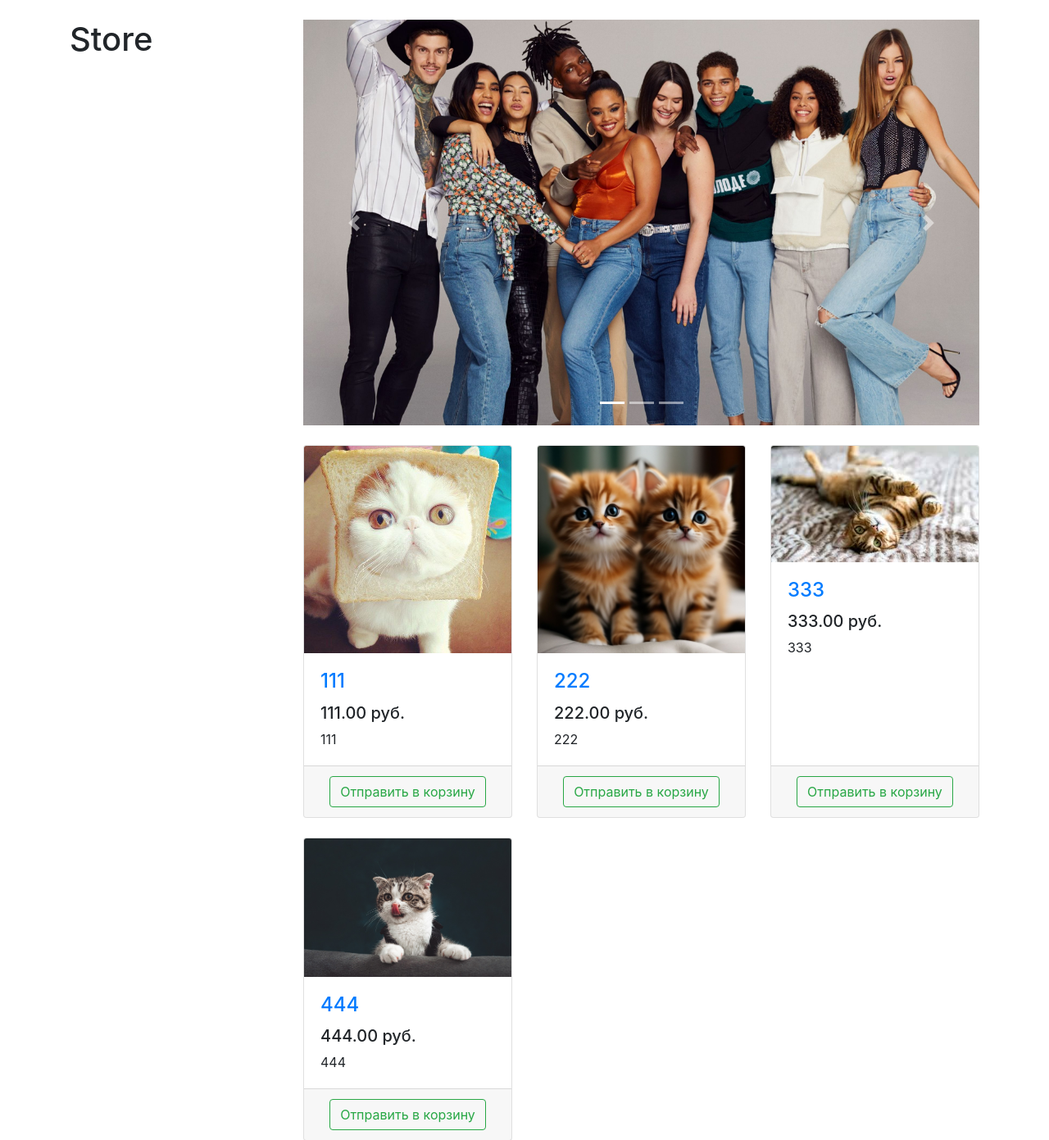
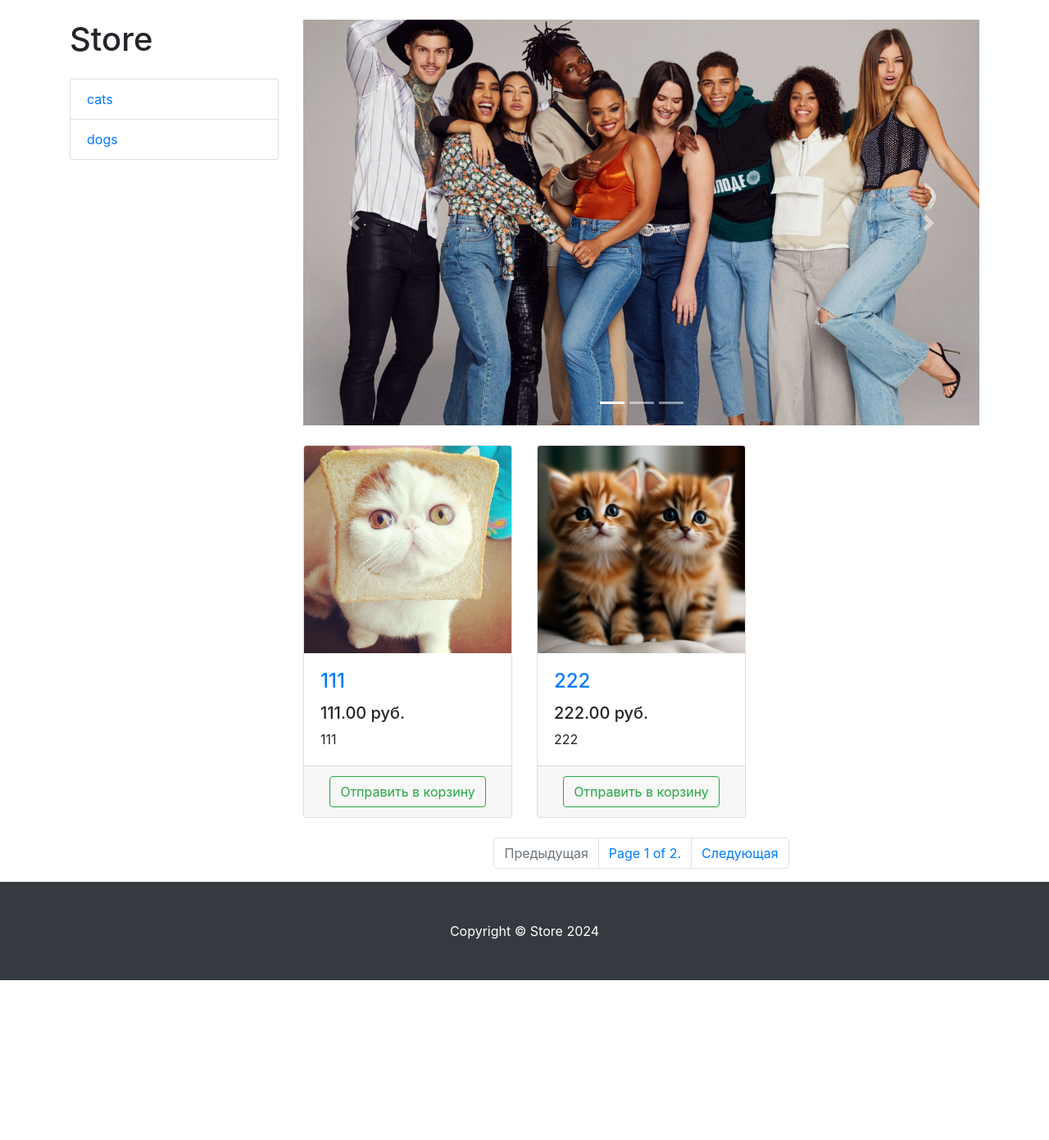
Before and after one commit to Ridmovies/store, a Django app: page /products/ in a window 1280 px wide. Shown: the part 56-1447 px from the top of the page at 82% size. After the commit the page ends 1252 px from the top, so only its background shows below. Run offline with Django 5.2, Linux system fonts and the light colour scheme; data comes from the database, SQL or seed files in the repository; both versions use the stored data as it was after the commit; parts of the project's set-up code (start-up, migrations or seed data) failed here and were passed over; some libraries are stand-ins or nearby versions.

Commit message:
- add pagination

```diff
--- a/products/templates/products/products.html
+++ b/products/templates/products/products.html
@@ -15,7 +15,7 @@
                 <h1 class="my-4">Store</h1>
                 <div class="list-group">
                     {% for category in categories %}
-                        <a href="#" class="list-group-item">
+                        <a href="{% url 'products:category' category_id=category.id %}" class="list-group-item">
                             {{ category.name }}
                         </a>
                     {% endfor %}
@@ -58,7 +58,7 @@
 
                 <div class="row">
 
-                    {% for product in object_list %}
+                    {% for product in page_obj %}
                         <div class="col-lg-4 col-md-6 mb-4">
                             <div class="card h-100">
                                 <a href="#">
@@ -90,21 +90,20 @@
                         <ul class="pagination justify-content-center">
                             <li class="page-item {% if not page_obj.has_previous %} disabled {% endif %}">
                                 <a class="page-link"
-                                   href="{% if page_obj.has_previous %} {% url 'products:paginator' page_obj.previous_page_number %} {% else %} # {% endif %}"
+                                   href="{% if page_obj.has_previous %} ?page={{ page_obj.previous_page_number }} {% else %} # {% endif %}"
                                    tabindex="-1" aria-disabled="true">
                                     Предыдущая
                                 </a>
                             </li>
-                            {% for page in paginator.page_range %}
+
                                 <li class="page-item">
-                                    <a class="page-link" href="{% url 'products:paginator' page %}">
-                                        {{ page }}
-                                    </a>
+                                        <span class="page-link">
+                                            Page {{ page_obj.number }} of {{ page_obj.paginator.num_pages }}.
+                                        </span>
                                 </li>
-                            {% endfor %}
                             <li class="page-item {% if not page_obj.has_next %} disabled {% endif %}">
                                 <a class="page-link"
-                                   href="{% if page_obj.has_next %} {% url 'products:paginator' page_obj.next_page_number %} {% else %} # {% endif %}">
+                                   href="{% if page_obj.has_next %} ?page={{ page_obj.next_page_number }} {% else %} # {% endif %}">
                                     Следующая
                                 </a>
                             </li>
--- a/products/urls.py
+++ b/products/urls.py
@@ -11,6 +11,7 @@ app_name = 'products'
 
 urlpatterns = [
     path("", IndexView.as_view(), name="index"),
+    path("products/category/<int:category_id>/", ProductsView.as_view(), name="category"),
     path("products/", ProductsView.as_view(), name="products"),
     # path("basket/", BasketListView.as_view(), name="basket"),
     path("basket/add/<int:product_id>/", basket_add, name="basket_add"),
--- a/products/views.py
+++ b/products/views.py
@@ -4,7 +4,7 @@ from django.shortcuts import redirect
 from django.utils.decorators import method_decorator
 from django.views.generic import TemplateView, ListView
 
-from products.models import Product, Basket
+from products.models import Product, Basket, ProductCategory
 
 
 class IndexView(TemplateView):
@@ -14,6 +14,25 @@ class IndexView(TemplateView):
 class ProductsView(ListView):
     model = Product
     template_name = 'products/products.html'
+    paginate_by = 2
+
+    def get_context_data(self, **kwargs):
+        context = super().get_context_data(**kwargs)
+        context["categories"] = ProductCategory.objects.all()
+        return context
+
+    def get_queryset(self):
+        # Получаем category_id из URL
+        category_id = self.kwargs.get('category_id')
+
+        if category_id is not None:
+            # Фильтруем продукты по указанной категории
+            queryset = Product.objects.filter(category__id=category_id)
+        else:
+            # Если категория не указана, возвращаем все продукты
+            queryset = super().get_queryset()
+
+        return queryset
 
 
 @method_decorator(login_required, name='dispatch')
```
Also changed, not shown: db.sqlite3, media/products_images/3.jpg (added), media/products_images/4.jpeg (added).
